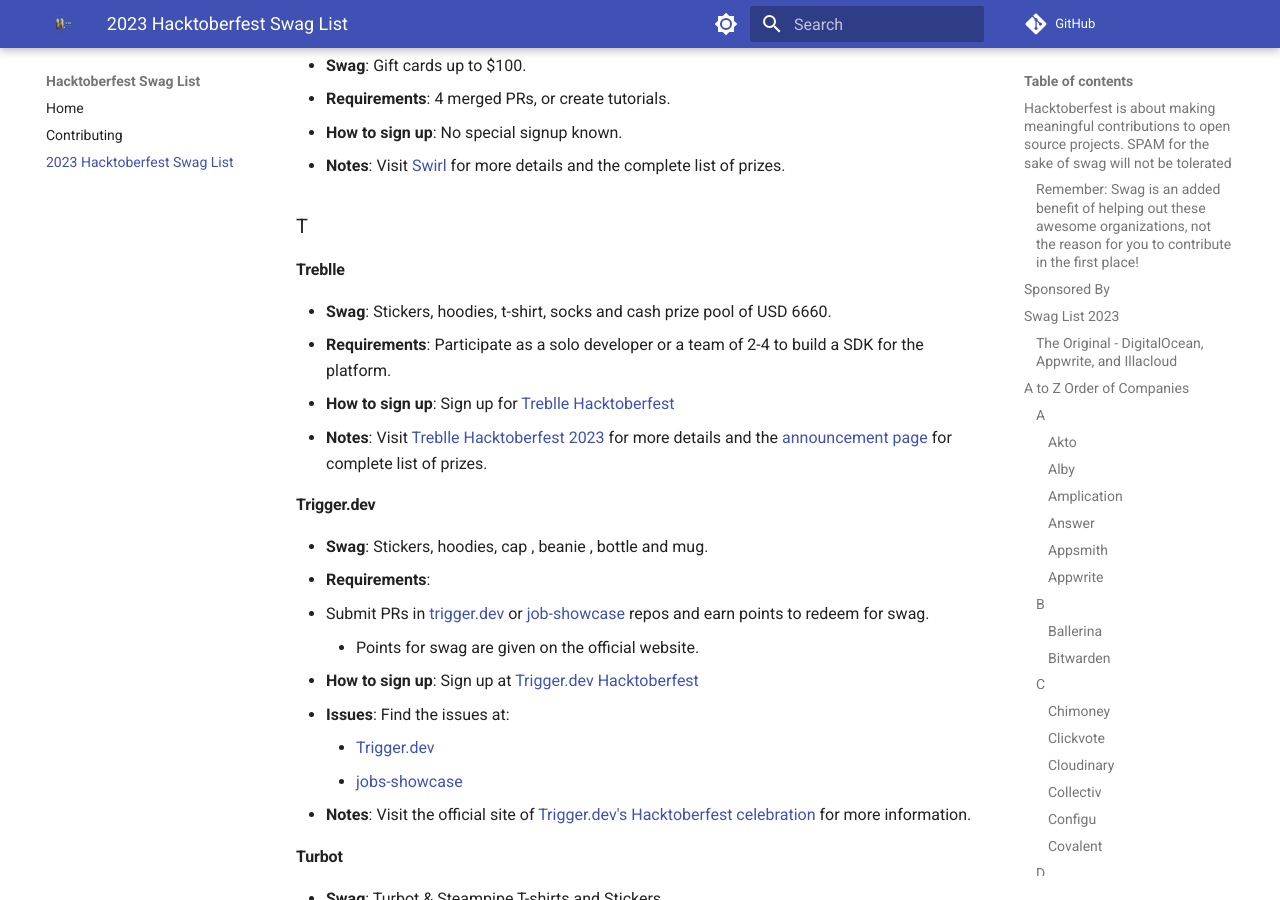
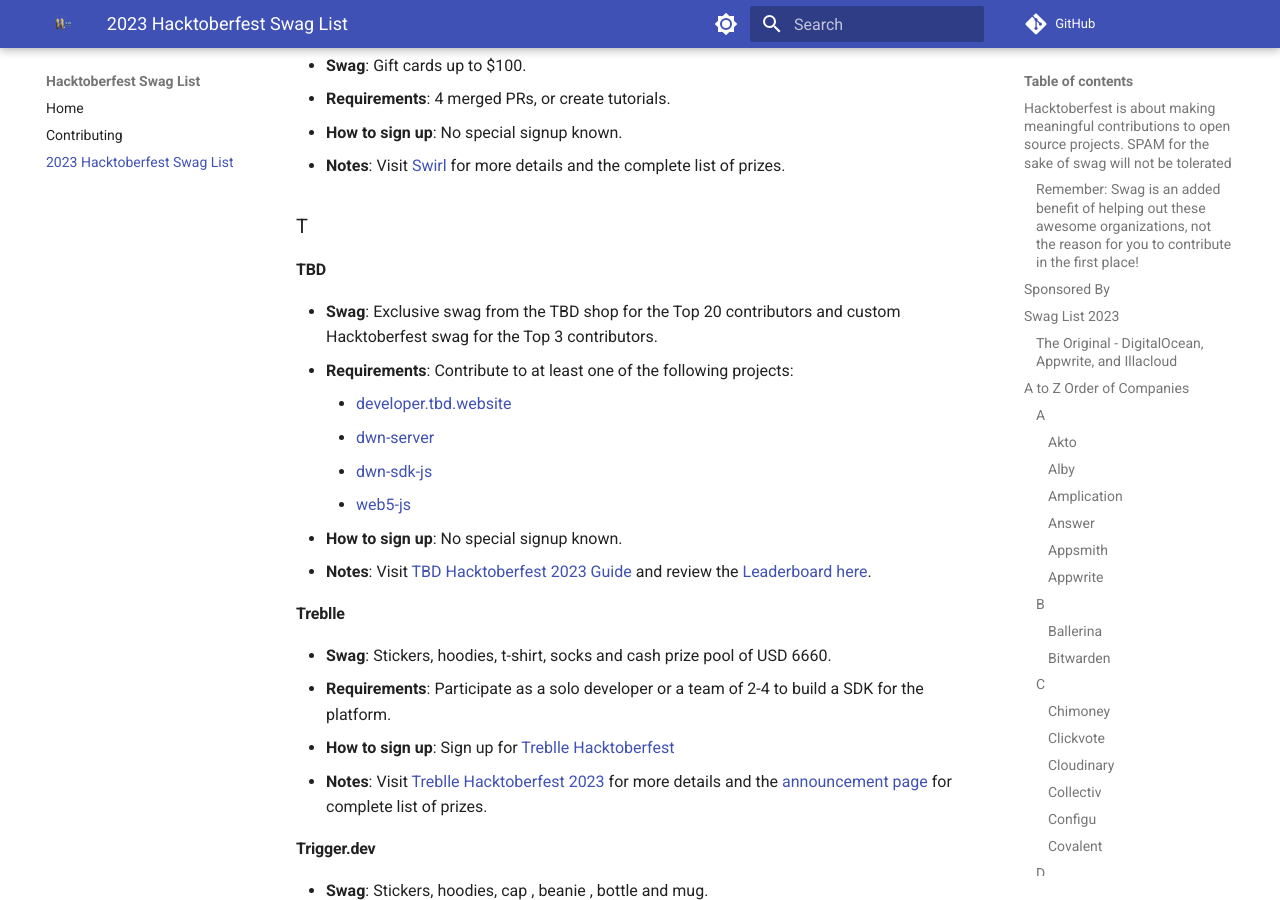
Before and after one commit to crweiner/hacktoberfest-swag-list, an MkDocs documentation site: the page built from docs/list.md, in a window 1280 px wide and 900 px high, scrolled down 16294 px. Built offline with MkDocs 1.6.1 and Material for MkDocs 9.7.7, drawn with Linux system fonts in a browser that asks for light colours; plug-ins that fetch from the network failed and are left out; comment, search, counter and statistics services are not loaded.

Commit message:
Added TBD to list.md (#793)
* Update list.md

* Update list.md

* Update list.md

* Update TBD

---------

Co-authored-by: Chandler Weiner <23106097+crweiner@users.noreply.github.com>

```diff
--- a/docs/list.md
+++ b/docs/list.md
@@ -535,6 +535,17 @@
 
 ### T
 
+#### **TBD**
+
+- **Swag**: Exclusive swag from the TBD shop for the Top 20 contributors and custom Hacktoberfest swag for the Top 3 contributors.
+- **Requirements**: Contribute to at least one of the following projects:
+    - [developer.tbd.website](https://github.com/TBD54566975/developer.tbd.website#tbd-developer-site)
+    - [dwn-server](https://github.com/TBD54566975/dwn-server#dwn-server-)
+    - [dwn-sdk-js](https://github.com/TBD54566975/dwn-sdk-js#decentralized-web-node-dwn-sdk-)
+    - [web5-js](https://github.com/TBD54566975/web5-js#web5-js-sdk)
+- **How to sign up**: No special signup known.
+- **Notes**: Visit [TBD Hacktoberfest 2023 Guide](https://dev.to/tbdevs/preptember-diaries-gearing-up-for-hacktoberfest-2023-8o2) and review the [Leaderboard here](https://github.com/TBD54566975/developer.tbd.website/issues/721).
+
 #### **Treblle**
 
 - **Swag**: Stickers, hoodies, t-shirt, socks and cash prize pool of USD 6660.
```
